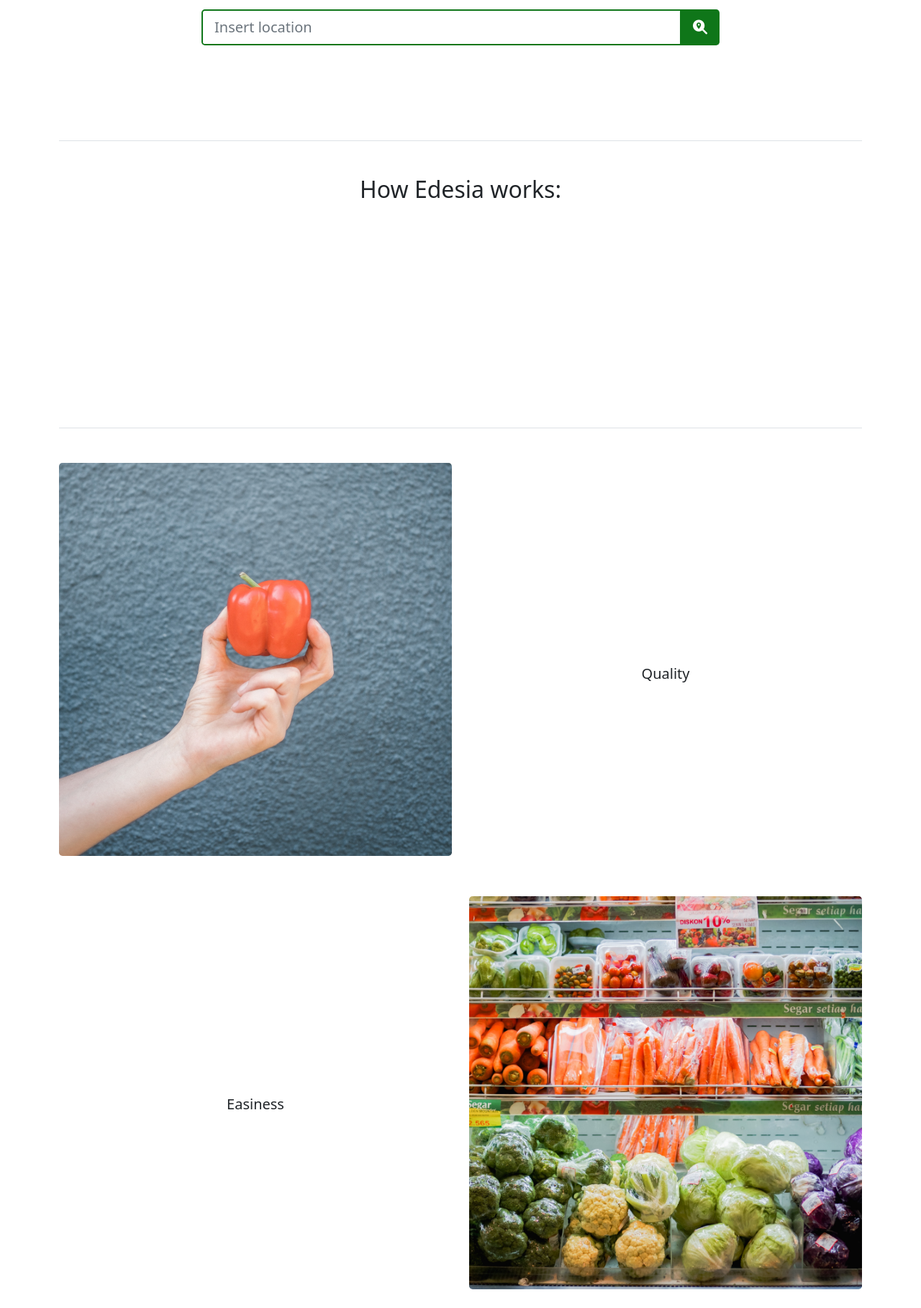
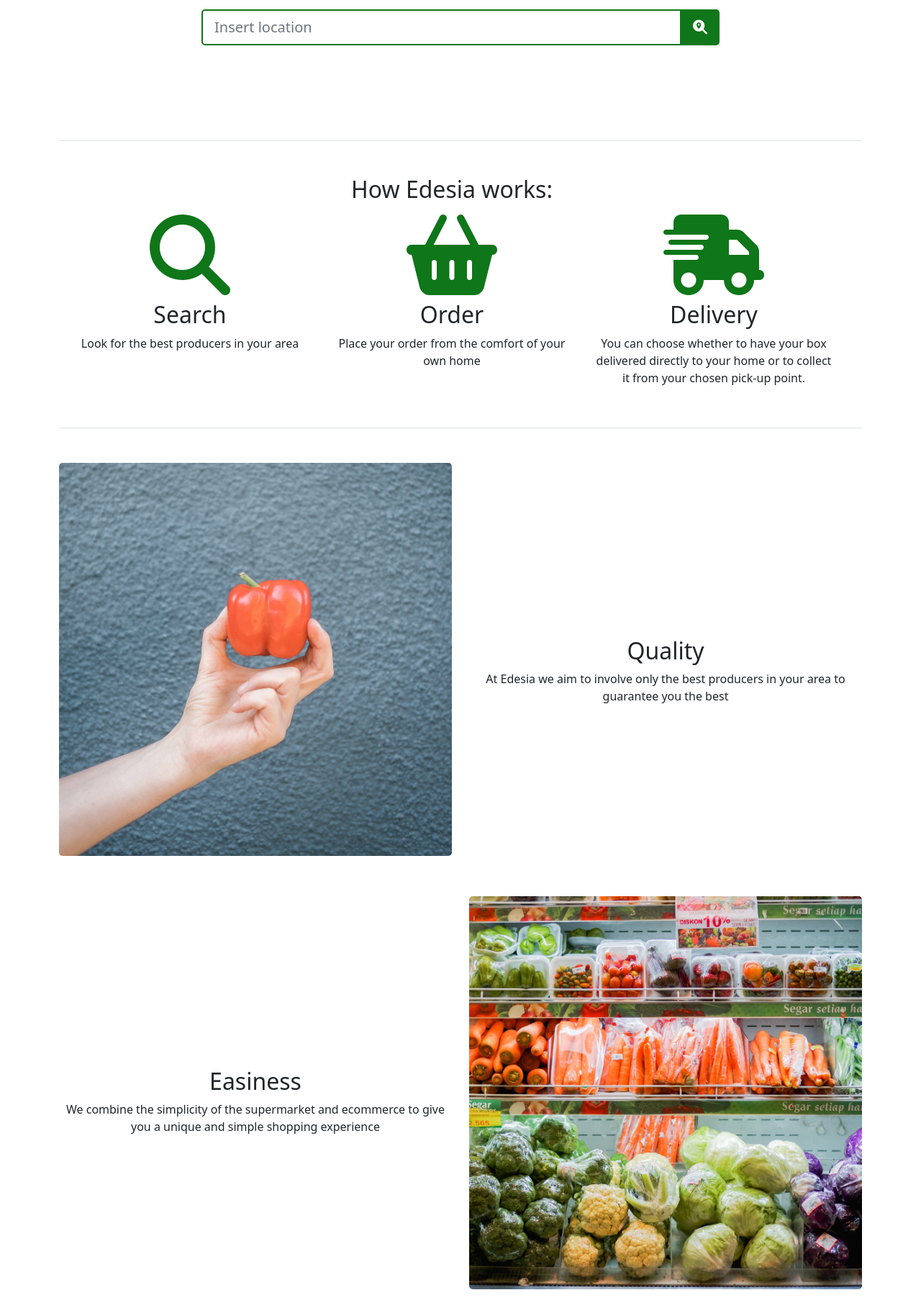
Before and after one commit to eugeniomassini/Edesia-Project-InformationSystem, a Flask app: page / in a window 1280 px wide. Shown: the part 313-2130 px from the top of the page at 72% size. Run offline with Flask 2, Linux system fonts and the light colour scheme; some libraries are stand-ins or nearby versions.

Commit message:
Homepage text completed

```diff
--- a/templates/Components/base.html
+++ b/templates/Components/base.html
@@ -9,6 +9,7 @@
         <meta name="viewport" content="width=device-width, initial-scale=1.0, user-scalable=1">
         <meta name="keywords" content="Edesia, digital, ecommerce, flask, fresh, quality, food, season, seasonal, local, farmers, fair, sustainability, time saving, information system, polito">
         <!-- Import everything I may need -->
+        <script src="https://kit.fontawesome.com/a1e15561a1.js" crossorigin="anonymous"></script>
         <!-- Icon -->
         <script src="https://kit.fontawesome.com/a1e15561a1.js"></script>
         <!-- Custom CSS -->
--- a/templates/Pages/homepage.html
+++ b/templates/Pages/homepage.html
@@ -19,9 +19,26 @@
                     </div>
                 </div>
 
-                <div class="row h-50 p-5 border-top border-bottom">
-                    <div class="col-8 col-md text-center">
+                <div class="row h-50 pt-5 pb-5 border-top border-bottom">
+                    <div class="row text-center">
                         <h2>How Edesia works:</h2>
+                    </div>
+                    <div class="row row-cols-lg-3 text-center mt-2">
+                        <div class="col">
+                            <i class="fas fa-search fa-7x" style="color: #0F7619"></i>
+                            <h2 class="m-2">Search</h2>
+                            <p>Look for the best producers in your area</p>
+                        </div>
+                        <div class="col ">
+                            <i class="fas fa-shopping-basket fa-7x" style="color: #0F7619"></i>
+                            <h2 class="m-2">Order</h2>
+                            <p>Place your order from the comfort of your own home</p>
+                        </div>
+                        <div class="col ">
+                            <i class="fas fa-shipping-fast fa-7x" style="color: #0F7619"></i>
+                            <h2 class="m-2">Delivery</h2>
+                            <p>You can choose whether to have your box delivered directly to your home or to collect it from your chosen pick-up point.</p>
+                        </div>
                     </div>
 
                 </div>
@@ -33,11 +50,13 @@
                     <img src="/static/images/homepage/quality.jpg" class="img-fluid rounded-3">
                 </div>
                 <div class="col-md text-center align-middle m-auto p-3">
-                    <h5>Quality</h5>
+                    <h2>Quality</h2>
+                    <p>At Edesia we aim to involve only the best producers in your area to guarantee you the best</p>
                 </div>
 
                 <div class="col-md text-center align-middle m-auto p-3">
-                    <h5>Easiness</h5>
+                    <h2>Easiness</h2>
+                    <p>We combine the simplicity of the supermarket and ecommerce to give you a unique and simple shopping experience</p>
                 </div>
                 <div class="col-md mb-5">
                     <img src="/static/images/homepage/supermarket.jpg" class="img-fluid rounded-3 mt-2">
@@ -47,7 +66,8 @@
                     <img src="/static/images/homepage/fairness.jpg" class="img-fluid rounded-3">
                 </div>
                 <div class="col-md text-center align-middle m-auto p-3">
-                    <h5>Fairness</h5>
+                    <h2>Fairness</h2>
+                    <p>We help reduce the supply chain to support farmers to increase profits and improve their business</p>
                 </div>
 
             </div>
```
Also changed, not shown: website.db.
